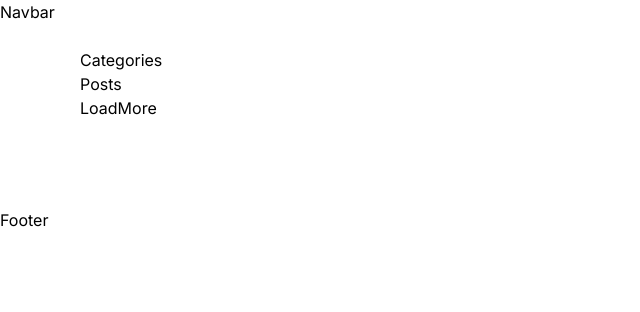
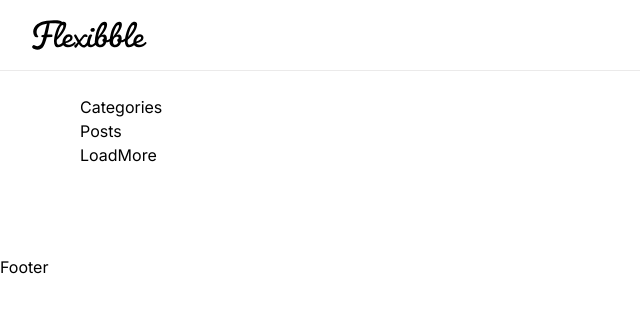
Before and after one commit to Jascha-Biederstedt/flexibble, a Next.js app: page / in a window 1280 px wide. Shown: the top 312 px of the page, without its empty margins (0-640 px from the left). Built offline with nearby package versions, Linux system fonts and the light colour scheme.

Commit message:
Add navbar comp and nav logo

```diff
--- a/app/layout.tsx
+++ b/app/layout.tsx
@@ -1,4 +1,6 @@
 import type { Metadata } from 'next';
+
+import Navbar from '@/components/Navbar';
 
 import './globals.css';
 
@@ -15,7 +17,7 @@ export default function RootLayout({
   return (
     <html lang='en'>
       <body>
-        Navbar
+        <Navbar />
         <main>{children}</main>
         Footer
       </body>
--- /dev/null
+++ b/components/Navbar.tsx
@@ -0,0 +1,16 @@
+import Link from 'next/link';
+import Image from 'next/image';
+
+const Navbar = () => {
+  return (
+    <nav className='flex-between navbar'>
+      <div className='flex-1 flex-start gap-10'>
+        <Link href='/'>
+          <Image src='/logo.svg' alt='Flexibble Logo' width={115} height={43} />
+        </Link>
+      </div>
+    </nav>
+  );
+};
+
+export default Navbar;
```
